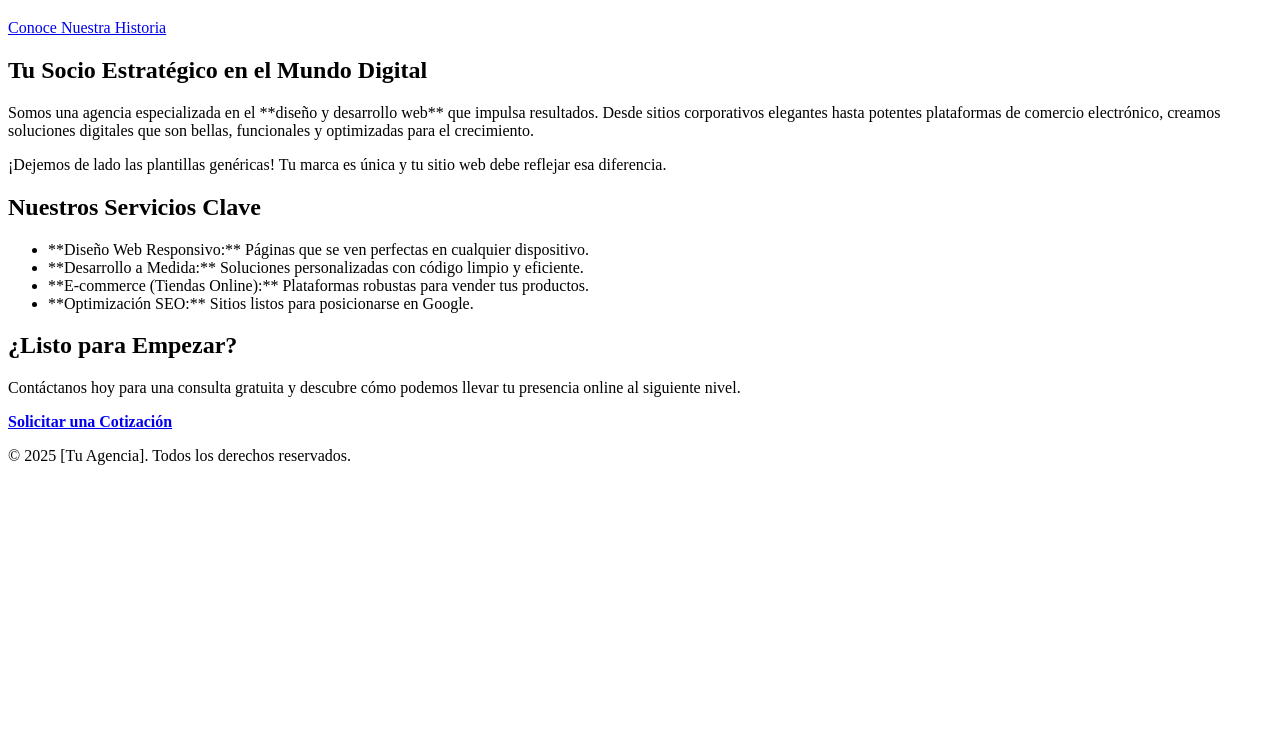
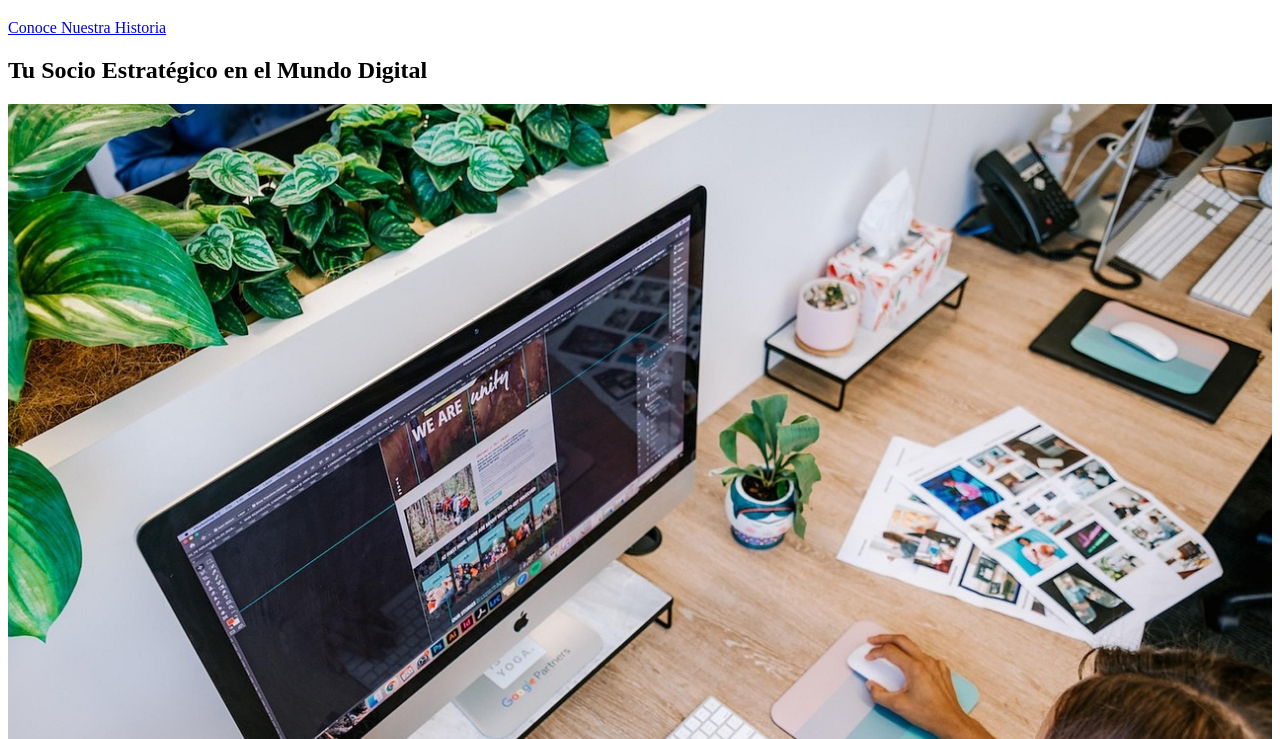
Before and after one commit to xaca/helloworld, a plain HTML site: page index.html in a window 1280 px wide. Shown: the part 61-800 px from the top of the page. Drawn offline with Linux system fonts and the light colour scheme.

Commit message:
Add files via upload

```diff
--- a/index.html
+++ b/index.html
@@ -17,6 +17,12 @@
     <main>
         <section>
             <h2>Tu Socio Estratégico en el Mundo Digital</h2>
+
+            <img
+                src="images/photo_design_studio.jpg"
+                alt="Fotografía de un estudio de diseño web moderno y creativo"
+                style="max-width: 100%; height: auto; display: block; margin: 20px 0;"
+            >
             <p>Somos una agencia especializada en el **diseño y desarrollo web** que impulsa resultados. Desde sitios corporativos elegantes hasta potentes plataformas de comercio electrónico, creamos soluciones digitales que son bellas, funcionales y optimizadas para el crecimiento.</p>
             <p>¡Dejemos de lado las plantillas genéricas! Tu marca es única y tu sitio web debe reflejar esa diferencia.</p>
         </section>
```
Also changed, not shown: images/photo_design_studio.jpg (added).
